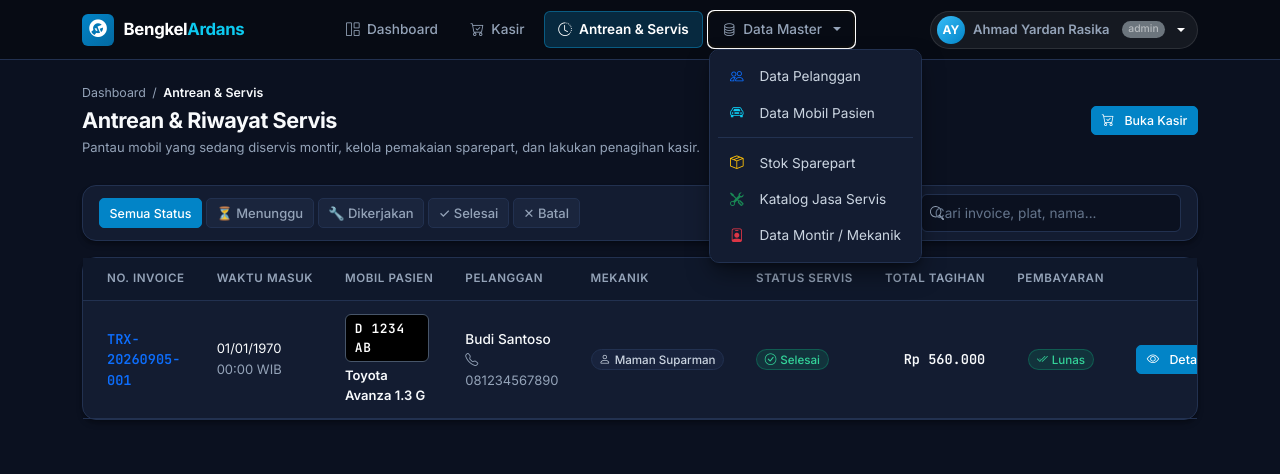
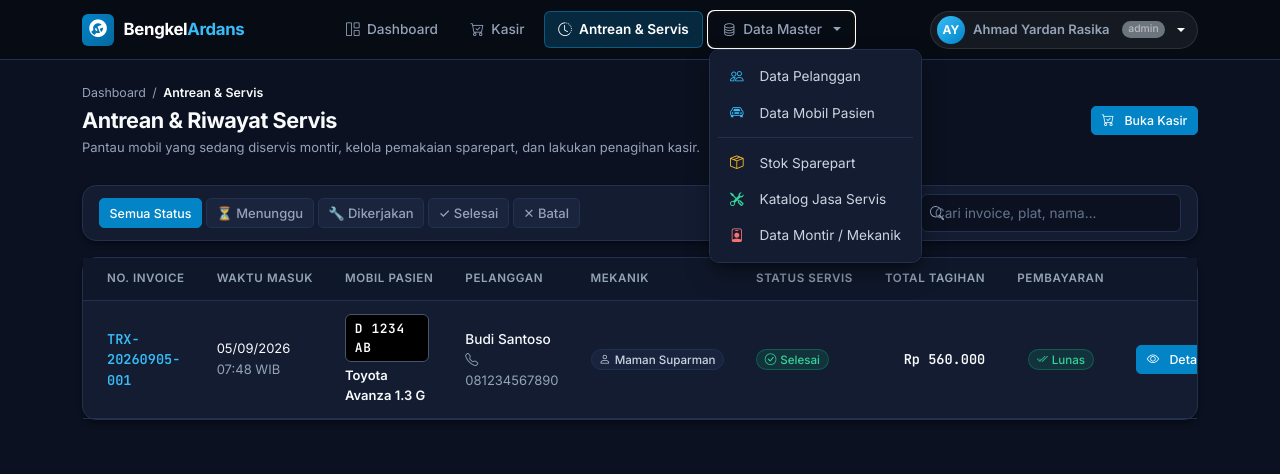
Before and after one commit to ardans-dev/Bengkel-Mobil, a PHP site: page /transaksi.php in a window 1280 px wide, after a click on "Data Master". Shown: the top 474 px of the page. Run offline with PHP 8.4, Linux system fonts and the light colour scheme; a user stored in the database is signed in; data comes from the database, SQL or seed files in the repository; data that the repository does not hold is empty.

Commit message:
fix: resolve tanggal_masuk column bug, sanitize flash message HTML tags, and harden checkout validation

```diff
--- a/assets/css/style.css
+++ b/assets/css/style.css
@@ -134,6 +134,26 @@ p, .text-body {
 
 .text-secondary {
     color: var(--color-text-muted) !important;
+}
+
+.text-primary {
+    color: #38bdf8 !important;
+}
+
+.text-success {
+    color: #34d399 !important;
+}
+
+.text-warning {
+    color: #fbbf24 !important;
+}
+
+.text-danger {
+    color: #f87171 !important;
+}
+
+.text-info {
+    color: #38bdf8 !important;
 }
 
 .bg-light {
--- a/config/database.php
+++ b/config/database.php
@@ -138,7 +138,7 @@ function display_flash(): void {
     if (isset($_SESSION['flash_message'])) {
         $flash = $_SESSION['flash_message'];
         $type = e($flash['type']);
-        $msg  = e($flash['message']);
+        $msg  = strip_tags($flash['message'], '<b><strong><i><code><br>');
         echo "<div class='alert alert-{$type} alert-dismissible fade show' role='alert'>
                 {$msg}
                 <button type='button' class='btn-close' data-bs-dismiss='alert' aria-label='Close'></button>
--- a/index.php
+++ b/index.php
@@ -190,7 +190,7 @@ include __DIR__ . '/includes/header.php';
                                             <a href="detail_transaksi.php?id=<?= (int)$t['id_transaksi'] ?>" class="font-mono fw-bold text-decoration-none text-info">
                                                 <?= e($t['kode_transaksi']) ?>
                                             </a>
-                                            <div class="text-muted" style="font-size: 0.725rem;"><?= date('d/m/Y H:i', strtotime($t['tanggal_masuk'])) ?></div>
+                                            <div class="text-muted" style="font-size: 0.725rem;"><?= date('d/m/Y H:i', strtotime($t['tanggal'])) ?></div>
                                         </td>
                                         <td>
                                             <span class="badge-plat me-1"><?= e($t['plat_nomor']) ?></span>
--- a/transaksi.php
+++ b/transaksi.php
@@ -157,8 +157,8 @@ include __DIR__ . '/includes/header.php';
                                     </a>
                                 </td>
                                 <td>
-                                    <div class="text-dark small"><?= date('d/m/Y', strtotime($row['tanggal_masuk'])) ?></div>
-                                    <small class="text-muted"><?= date('H:i', strtotime($row['tanggal_masuk'])) ?> WIB</small>
+                                    <div class="text-dark small"><?= date('d/m/Y', strtotime($row['tanggal'])) ?></div>
+                                    <small class="text-muted"><?= date('H:i', strtotime($row['tanggal'])) ?> WIB</small>
                                 </td>
                                 <td>
                                     <span class="badge-plat me-1"><?= e($row['plat_nomor']) ?></span>
```
Also changed, not shown: detail_transaksi.php (+14 -4 lines).
